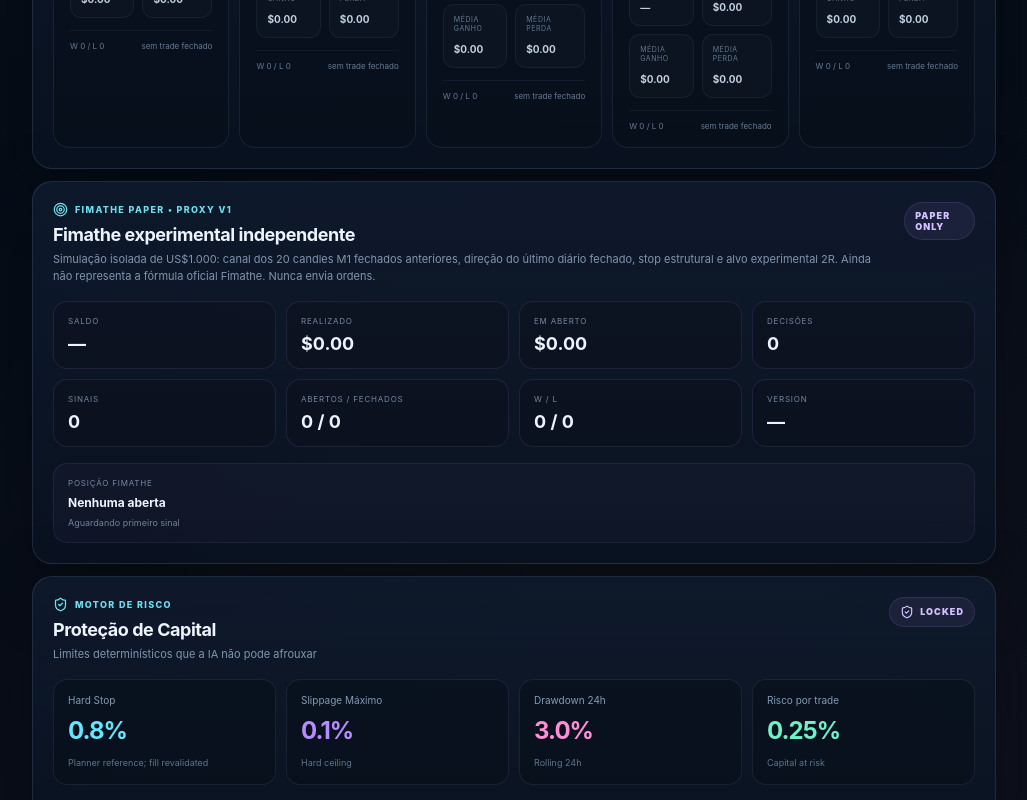
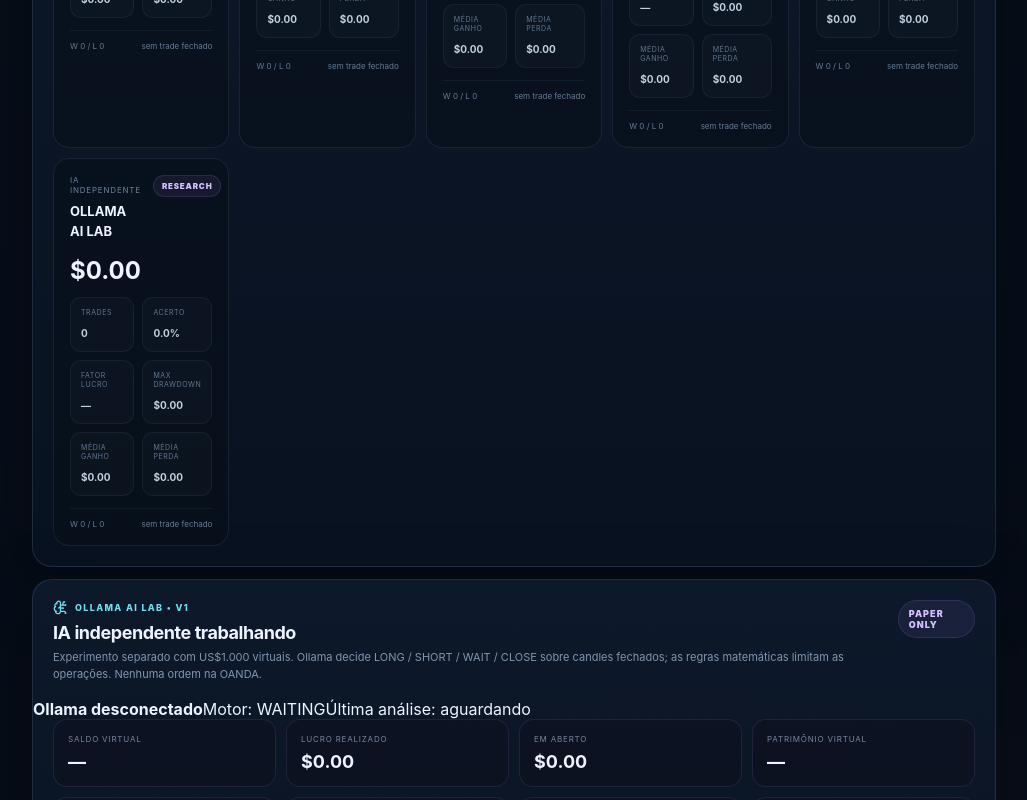
Before and after one commit to ValdemirJunior2020/tiago-trading, a React (Vite) app in the folder client/: page / in a window 1280 px wide. Shown: the part 2000-2800 px from the top of the page, without its empty margins (250-1277 px from the left). Built offline with nearby package versions, Linux system fonts and the light colour scheme; no server answers.

Commit message:
Show independent Ollama paper lab decisions, activity and P/L in frontend

```diff
--- a/client/src/main.tsx
+++ b/client/src/main.tsx
@@ -354,9 +354,68 @@
             lang={lang}
             researchOnly
           />
+          <StrategyPerformanceCard
+            name="OLLAMA AI LAB"
+            status={sim?.ollamaPaperExperiment?.position?(lang==='pt'?'PAPER • posição aberta':'PAPER • position open'):(lang==='pt'?'IA INDEPENDENTE':'INDEPENDENT AI')}
+            stats={sim?.strategyPerformance?.OLLAMA_AI_LAB}
+            lang={lang}
+            researchOnly
+          />
         </div>
       </section>
 
+
+
+      <section className="panel shadow-lab ollama-lab">
+        <div className="panel-head">
+          <div>
+            <span className="kicker"><BrainCircuit size={15}/> OLLAMA AI LAB • V1</span>
+            <h2>{lang==='pt'?'IA independente trabalhando':'Independent AI at work'}</h2>
+            <p>{lang==='pt'?'Experimento separado com US$1.000 virtuais. Ollama decide LONG / SHORT / WAIT / CLOSE sobre candles fechados; as regras matemáticas limitam as operações. Nenhuma ordem na OANDA.':'Separate $1,000 virtual experiment. Ollama decides LONG / SHORT / WAIT / CLOSE from completed candles; mathematical guards limit trading. No OANDA orders.'}</p>
+          </div>
+          <span className="locked-pill">PAPER ONLY</span>
+        </div>
+        <div className="ollama-lab-status">
+          <span className={health?.ollama?'pulse-dot':'offline-dot'}/>
+          <b>{health?.ollama?(lang==='pt'?'Ollama conectado':'Ollama connected'):(lang==='pt'?'Ollama desconectado':'Ollama disconnected')}</b>
+          <span>{lang==='pt'?'Motor:':'Engine:'} {sim?.ollamaPaperExperiment?.status??'WAITING'}</span>
+          <span>{lang==='pt'?'Última análise:':'Last analysis:'} {sim?.ollamaPaperExperiment?.lastReviewedAt?new Date(sim.ollamaPaperExperiment.lastReviewedAt).toLocaleString(lang==='pt'?'pt-BR':'en-US'):(lang==='pt'?'aguardando':'waiting')}</span>
+        </div>
+        <div className="shadow-grid">
+          <div><small>{lang==='pt'?'SALDO VIRTUAL':'PAPER BALANCE'}</small><strong>{money(sim?.ollamaPaperExperiment?.balance)}</strong></div>
+          <div><small>{lang==='pt'?'LUCRO REALIZADO':'REALIZED P/L'}</small><strong className={Number(sim?.ollamaPaperExperiment?.realizedPL)>0?'profit-up':Number(sim?.ollamaPaperExperiment?.realizedPL)<0?'profit-down':''}>{signedMoney(sim?.ollamaPaperExperiment?.realizedPL??0)}</strong></div>
+          <div><small>{lang==='pt'?'EM ABERTO':'OPEN P/L'}</small><strong>{signedMoney(sim?.ollamaPaperExperiment?.openPnl??0)}</strong></div>
+          <div><small>{lang==='pt'?'PATRIMÔNIO VIRTUAL':'PAPER EQUITY'}</small><strong>{money(sim?.ollamaPaperExperiment?.equity)}</strong></div>
+          <div><small>{lang==='pt'?'ANÁLISES REAIS':'MODEL REVIEWS'}</small><strong>{sim?.ollamaPaperExperiment?.decisions??0}</strong></div>
+          <div><small>{lang==='pt'?'SINAIS':'SIGNALS'}</small><strong>{sim?.ollamaPaperExperiment?.signals??0}</strong></div>
+          <div><small>{lang==='pt'?'ABERTAS / FECHADAS':'OPENED / CLOSED'}</small><strong>{sim?.ollamaPaperExperiment?.opens??0} / {sim?.ollamaPaperExperiment?.closes??0}</strong></div>
+          <div><small>{lang==='pt'?'FALHAS REGISTRADAS':'RECORDED ERRORS'}</small><strong>{sim?.ollamaPaperExperiment?.errors??0}</strong></div>
+        </div>
+        <div className="shadow-position">
+          <small>{lang==='pt'?'POSIÇÃO EXCLUSIVA DA IA':'AI-ONLY POSITION'}</small>
+          <b>{sim?.ollamaPaperExperiment?.position?String(sim.ollamaPaperExperiment.position.symbol).replace('_','/')+' • '+String(sim.ollamaPaperExperiment.position.direction).toUpperCase():(lang==='pt'?'Nenhuma operação aberta':'No active trade')}</b>
+          {sim?.ollamaPaperExperiment?.position
+            ?<span>{lang==='pt'?'Entrada':'Entry'} {sim.ollamaPaperExperiment.position.entry} | Stop {sim.ollamaPaperExperiment.position.stop} | Target {sim.ollamaPaperExperiment.position.target} | Units {sim.ollamaPaperExperiment.position.units}</span>
+            :<span>{lang==='pt'?'A IA só abre operação quando decide com confiança suficiente e passa nas regras de risco.':'AI opens only on sufficiently confident decisions passing risk rules.'}</span>}
+        </div>
+        <div className="ollama-lab-decision">
+          <small>{lang==='pt'?'ÚLTIMA DECISÃO DA IA':'LATEST AI DECISION'}</small>
+          <b>{sim?.ollamaPaperExperiment?.lastDecision?.decision??'WAITING'} {sim?.ollamaPaperExperiment?.lastDecision?.symbol?'• '+String(sim.ollamaPaperExperiment.lastDecision.symbol).replace('_','/'):''}</b>
+          <span>{sim?.ollamaPaperExperiment?.lastDecision?.reason??(lang==='pt'?'Aguardando a primeira análise do Ollama.':'Awaiting first Ollama review.')}</span>
+          <small>{sim?.ollamaPaperExperiment?.lastDecision?.confidence!=null?(lang==='pt'?'Confiança: ':'Confidence: ')+(Number(sim.ollamaPaperExperiment.lastDecision.confidence)*100).toFixed(0)+'%':''}</small>
+        </div>
+        <div className="ollama-lab-feed">
+          <div className="ollama-lab-feed-title"><Activity size={15}/> {lang==='pt'?'ATIVIDADE REAL DA IA':'REAL AI ACTIVITY'} <small>{lang==='pt'?'Últimos eventos registrados':'Latest recorded events'}</small></div>
+          {(sim?.ollamaPaperExperiment?.events??[]).slice(0,10).map((e:any,i:number)=>
+            <div className="ollama-lab-event" key={String(e.at)+String(i)}>
+              <time>{new Date(e.at).toLocaleTimeString(lang==='pt'?'pt-BR':'en-US')}</time>
+              <b>{String(e.event||'').replace('OLLAMA_LAB_','').replaceAll('_',' ')}</b>
+              <span>{e.symbol?String(e.symbol).replace('_','/')+' • ':''}{e.decision?e.decision+' • ':''}{e.reason||e.pnl||''}</span>
+            </div>
+          )}
+          {!(sim?.ollamaPaperExperiment?.events?.length)&&<p>{lang==='pt'?'Ainda sem eventos. Os registros aparecerão quando o motor iniciar.':'No events yet. Activity will appear when the engine starts.'}</p>}
+        </div>
+      </section>
 
       <section className="panel shadow-lab">
         <div className="panel-head"><div>
```
